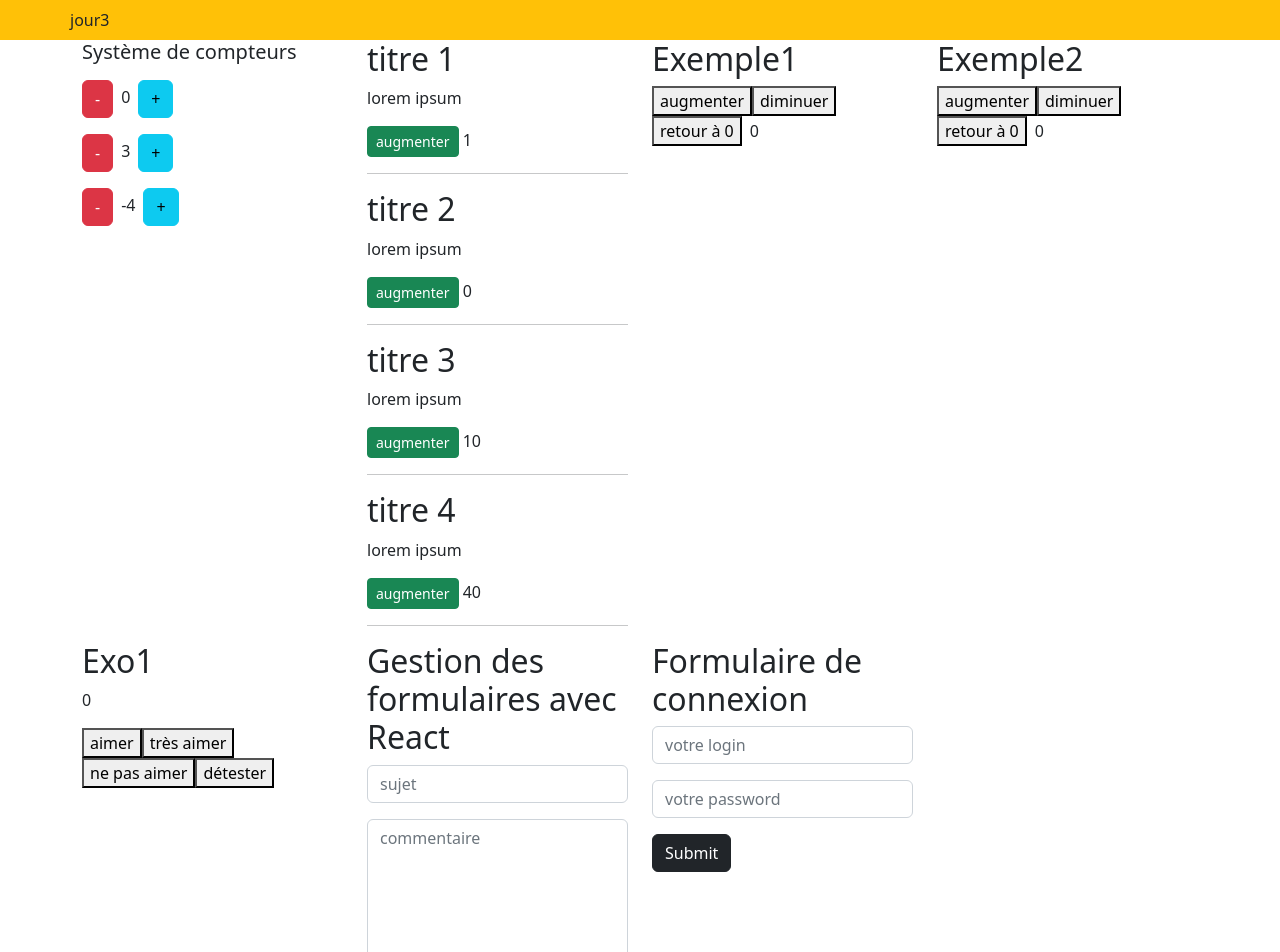
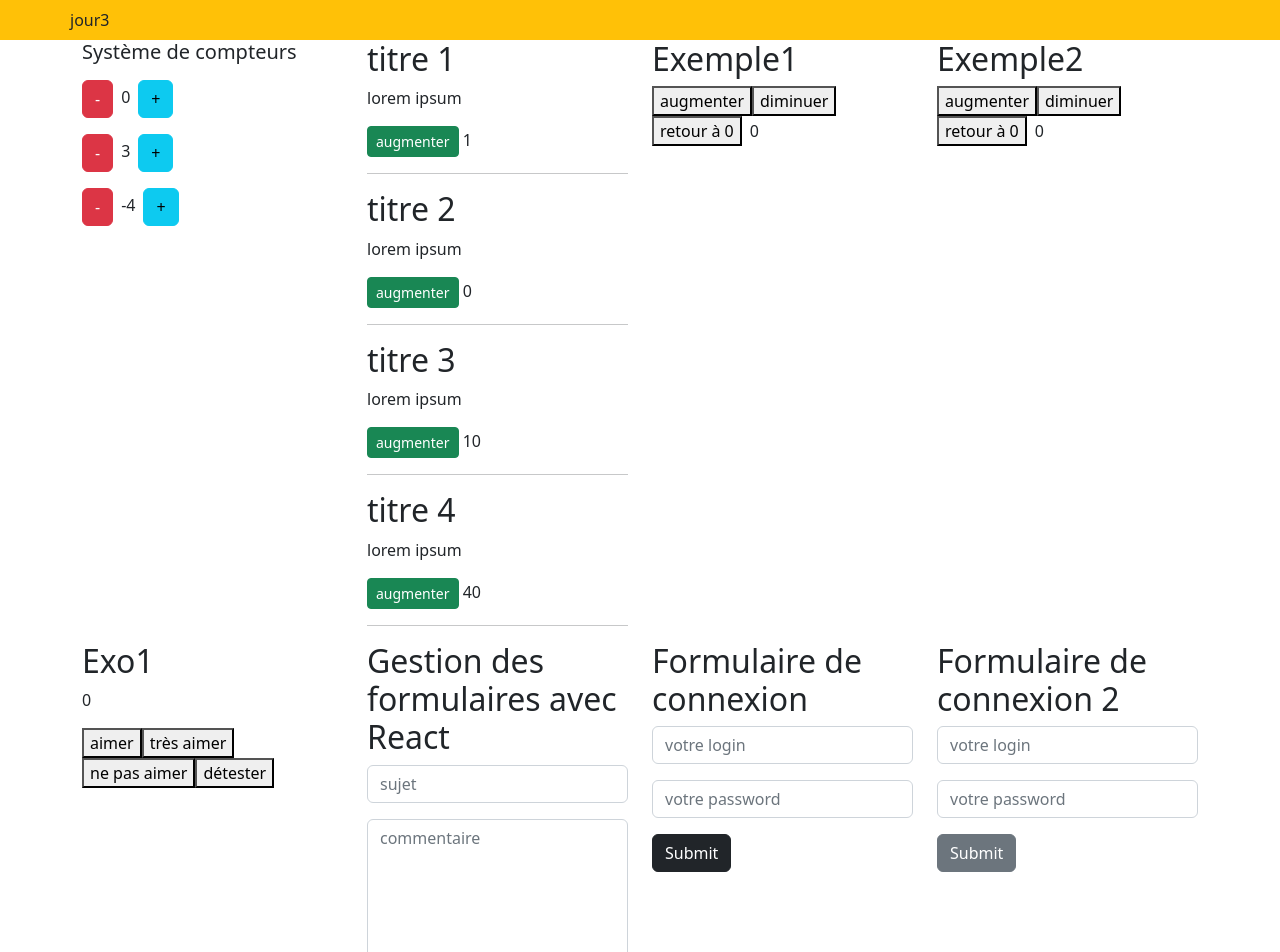
Before and after one commit to webdevproformation/react-greta-dec2022, a React (Vite) app in the folder 03-jour3/: page / in a window 1280 px wide. Shown: the top 952 px of the page. Built offline with nearby package versions, Linux system fonts and the light colour scheme.

Commit message:
énoncé final

```diff
--- a/03-jour3/src/App.jsx
+++ b/03-jour3/src/App.jsx
@@ -1,6 +1,7 @@
 import Articles from "./composants/Articles"
 import Compteurs from "./composants/Compteurs"
 import Connexion from "./composants/Connexion"
+import Connexion2 from "./composants/Connexion2"
 import Contact from "./composants/Contact"
 import Exemple1 from "./composants/Exemple1"
 import Exemple2 from "./composants/Exemple2"
@@ -33,6 +34,9 @@ function App() {
         <div className="col-3">
           <Connexion />
         </div>
+        <div className="col-3">
+          <Connexion2 />
+        </div>
       </section>
     </div>
   </>)
--- /dev/null
+++ b/03-jour3/src/composants/Connexion2.jsx
@@ -0,0 +1,26 @@
+const Connexion2 = () => {
+
+    const handleSubmit = (e) => {
+        // autre manière de faire la même chose (sans passer par des hook)
+        e.preventDefault();
+        const formData = new FormData(e.target)
+        console.log(Object.fromEntries(formData))
+        // jod =>
+        // joi
+        // formik PropTypes
+    }
+
+    return (
+        <>
+            <h2>Formulaire de connexion 2</h2>
+             <form onSubmit={handleSubmit}>
+                <input type="text" placeholder="votre login" className="form-control mb-3" name="login" />
+                <input type="password" placeholder="votre password" className="form-control mb-3" name="password" />
+                <input type="submit"  className="btn btn-secondary"/>
+            </form>
+        </>
+
+     );
+}
+
+export default Connexion2;
```
Also changed, not shown: 1 other file (tests, documents, lock files or other folders).
